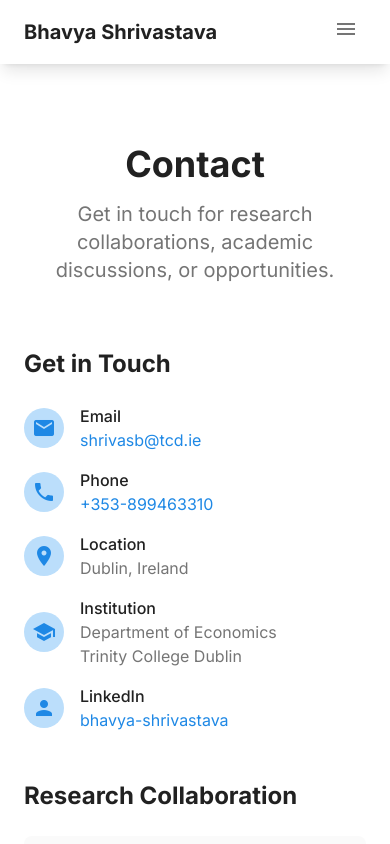
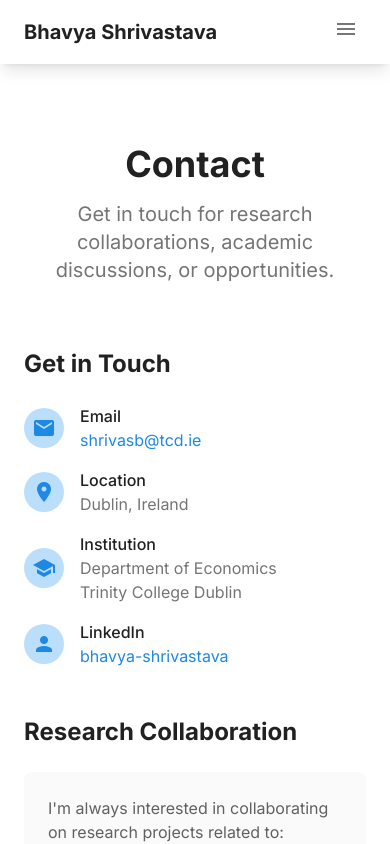
Before and after one commit to bhavyashr/bhavyashrivastava.github.io, a React (Vite) app: page /#/contact in a window 390 px wide. Shown: the top 844 px of the page. Built offline with nearby package versions, Linux system fonts and the light colour scheme.

Commit message:
remove phone number

```diff
--- a/src/components/Contact.tsx
+++ b/src/components/Contact.tsx
@@ -34,18 +34,6 @@ const Contact: React.FC = () => {
                   <p className="font-medium text-gray-900">Email</p>
                   <a href="mailto:shrivasb@tcd.ie" className="text-blue-600 hover:text-blue-700">
                     shrivasb@tcd.ie
-                  </a>
-                </div>
-              </div>
-
-              <div className="flex items-center space-x-4">
-                <div className="w-10 h-10 bg-blue-100 rounded-full flex items-center justify-center">
-                  <i className="material-icons text-blue-600">phone</i>
-                </div>
-                <div>
-                  <p className="font-medium text-gray-900">Phone</p>
-                  <a href="tel:+353-899463310" className="text-blue-600 hover:text-blue-700">
-                    +353-899463310
                   </a>
                 </div>
               </div>
```
Also changed, not shown: 2 other files (tests, documents, lock files or other folders).
